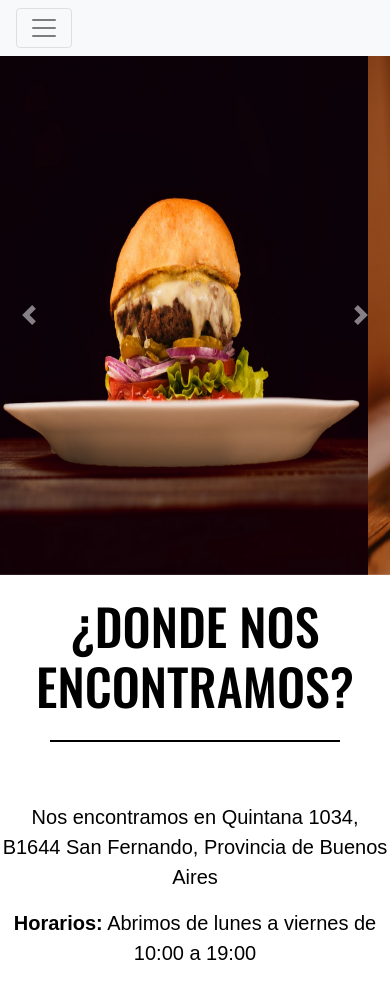
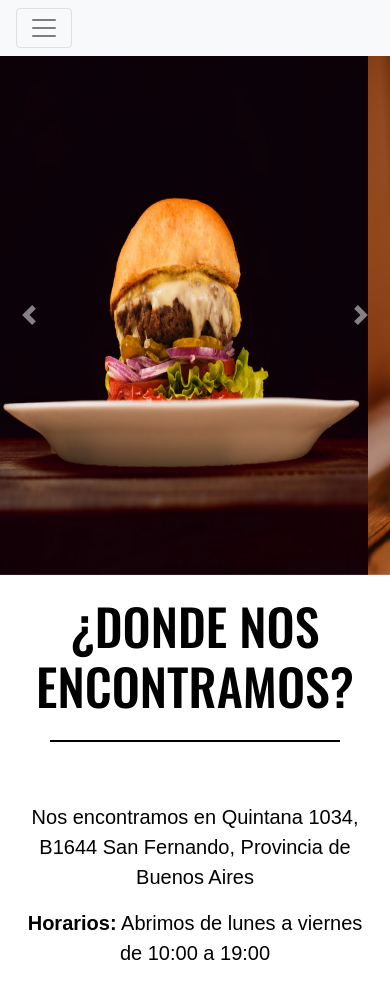
Before and after one commit to PedroSturzen/DesarrolloWeb, a website: page Pages/sucursal.html in a window 390 px wide. Shown: the top 998 px of the page. Drawn offline with nearby package versions, Linux system fonts and the light colour scheme; grey boxes are pictures that could not be loaded.

Commit message:
margin-sucursal
arreglo

```diff
--- a/scss/_mediasq.scss
+++ b/scss/_mediasq.scss
@@ -159,9 +159,9 @@
     .content-line_sucursal{
         width: 290px;
     }
-    .about__paragraph {
-        margin-bottom: 0;
-        margin: 30px !important;
+    .sucursal .sucursal__paragraph {
+        margin: 22px;
+        margin-top: 0;
     }
 }
 @media screen and (min-width: 576px) and (max-width: 768px){
```
Also changed, not shown: Css/estilo.css.
